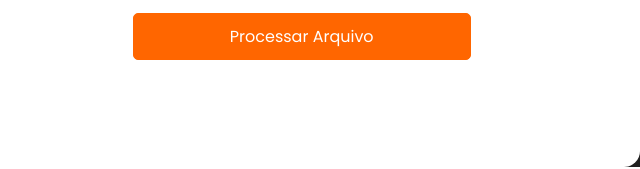
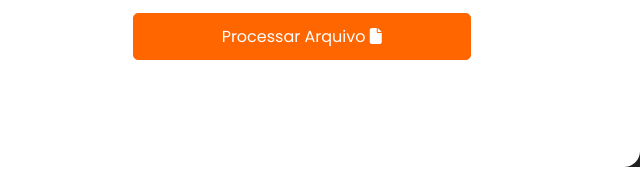
Before and after one commit to DionathanDevs/ler-arquivos, a website: page public/index.html in a window 1280 px wide. Shown: the part 633-802 px from the top of the page, 640-1280 px from the left. Drawn offline with Linux system fonts and the light colour scheme.

Commit message:
Add estilização em button de processar arquivo

```diff
--- a/public/index.html
+++ b/public/index.html
@@ -35,7 +35,7 @@
                 <div id="resultado"></div>
                 <span id="nomeArquivo" class="nome-arquivo">Nenhum arquivo selecionado</span>
             </div>
-            <button type="submit" class="btn-enviar">Processar Arquivo</button>
+            <button type="submit" class="btn-enviar">Processar Arquivo    <i class="fa-solid fa-file" ></i></button>
         </form>
     </section>
     <script src="./js/uploadArquivo.js"></script>
```
